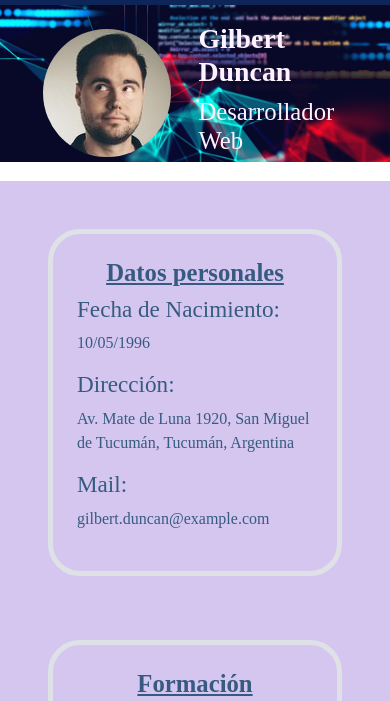
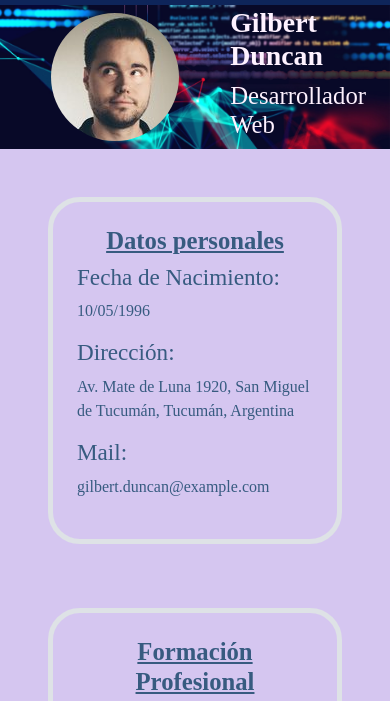
Before and after one commit to amydm20/ticmas, a plain HTML site: page index.html in a window 390 px wide. Shown: the part 121-822 px from the top of the page. Drawn offline with nearby package versions, Linux system fonts and the light colour scheme.

Commit message:
sigo con responsive

```diff
--- a/index.html
+++ b/index.html
@@ -47,12 +47,12 @@
 
   <!-- portada -->
   <main class="portada">
-    <section class="container-fluid d-flex justify-content-center align-items-center p-3">
+    <section class="container-fluid d-flex justify-content-center align-items-center">
       <div class="container-fluid d-flex justify-content-center">
         <img src="imagenes/Gilbert-foto.jpg" class="rounded-circle m-2" alt="">
       </div>
 
-      <div class="d-flex flex-direction column lg-flex-direction row">
+      <div class="d-flex flex-column flex-lg-row">
       <div class="container-fluid d-flex justify-content-center">
         <h1 class="nombre fw-bold">Gilbert Duncan</h1>
       </div>
```
